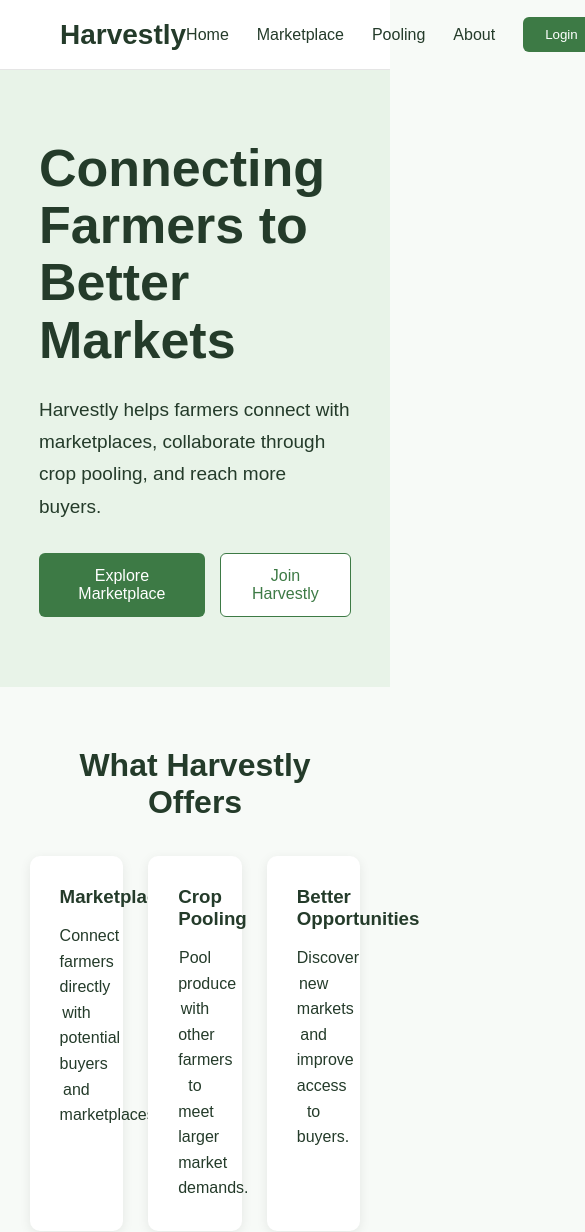
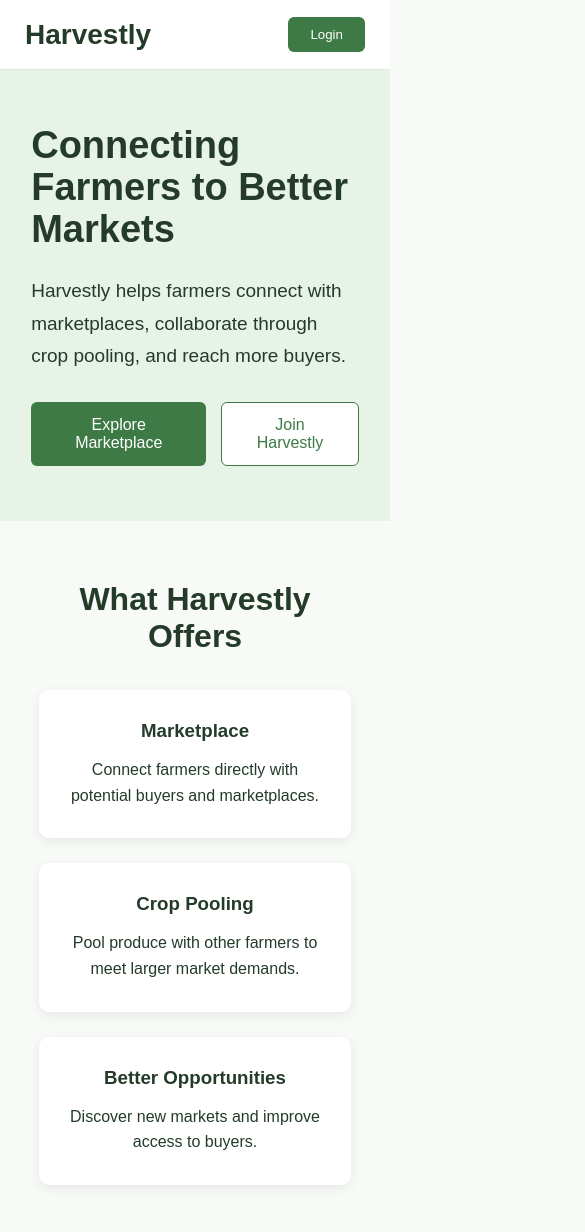
Before and after one commit to prathmeshi/Harvestly-, a React (Create React App) app in the folder mern_project/: page / in a window 390 px wide. Shown: the top 1232 px of the page, 585 px wide, since content can reach past the window. Built offline with nearby package versions, Linux system fonts and the light colour scheme.

Commit message:
Improve Harvestly mobile layout

```diff
--- a/mern_project/src/App.css
+++ b/mern_project/src/App.css
@@ -159,3 +159,37 @@ body {
   color: white;
   cursor: pointer;
 }
+
+/* Responsive layout for smaller screens */
+@media (max-width: 768px) {
+  .navbar {
+    padding: 0 25px;
+  }
+
+  .nav-links {
+    gap: 12px;
+  }
+
+  .nav-links a {
+    display: none;
+  }
+
+  .hero {
+    padding: 55px 8%;
+    min-height: 430px;
+  }
+
+  .hero h1 {
+    font-size: 38px;
+  }
+
+  .feature-container {
+    flex-direction: column;
+    align-items: center;
+  }
+
+  .feature-card {
+    width: 100%;
+    max-width: 420px;
+  }
+}
```
